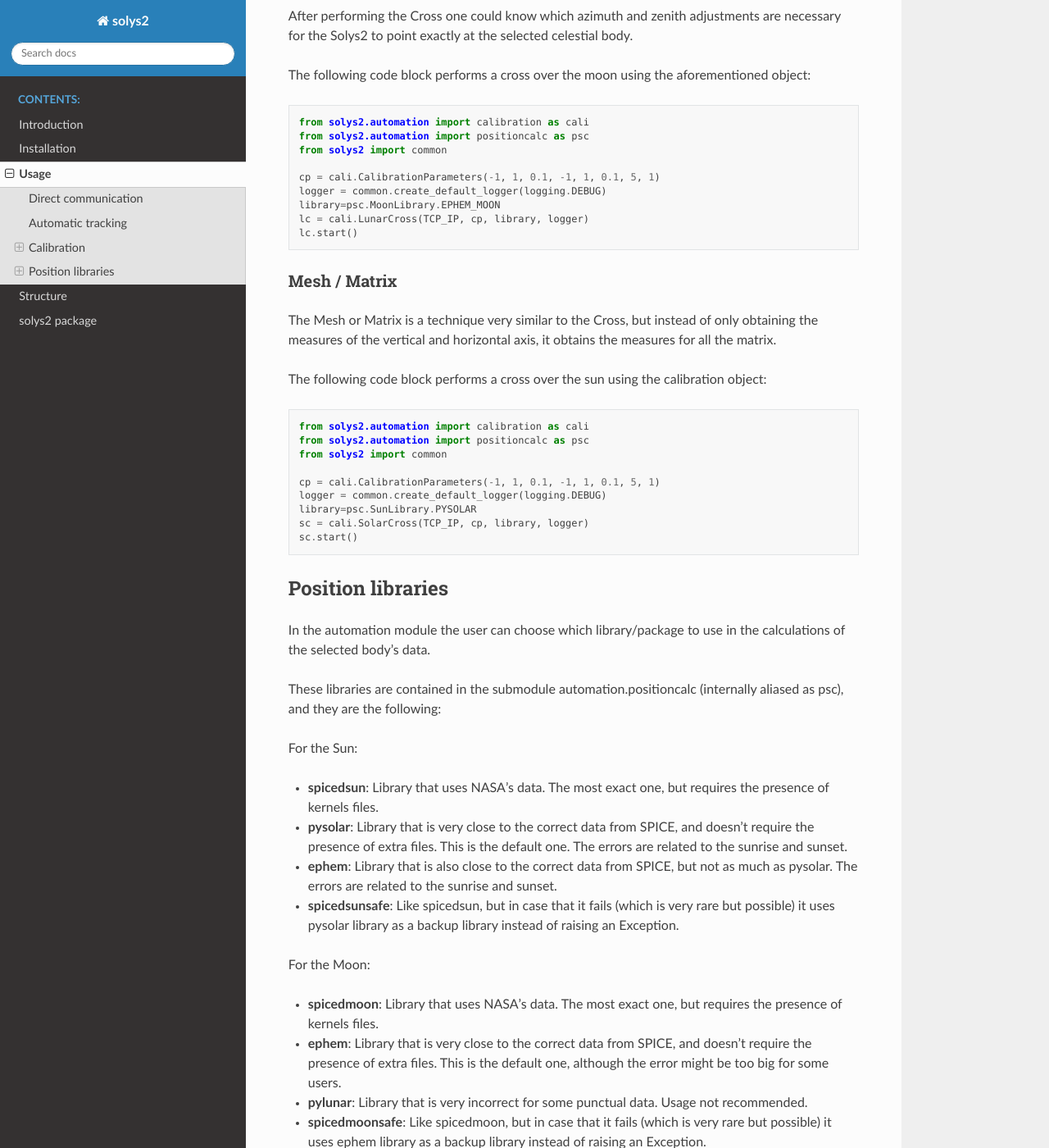
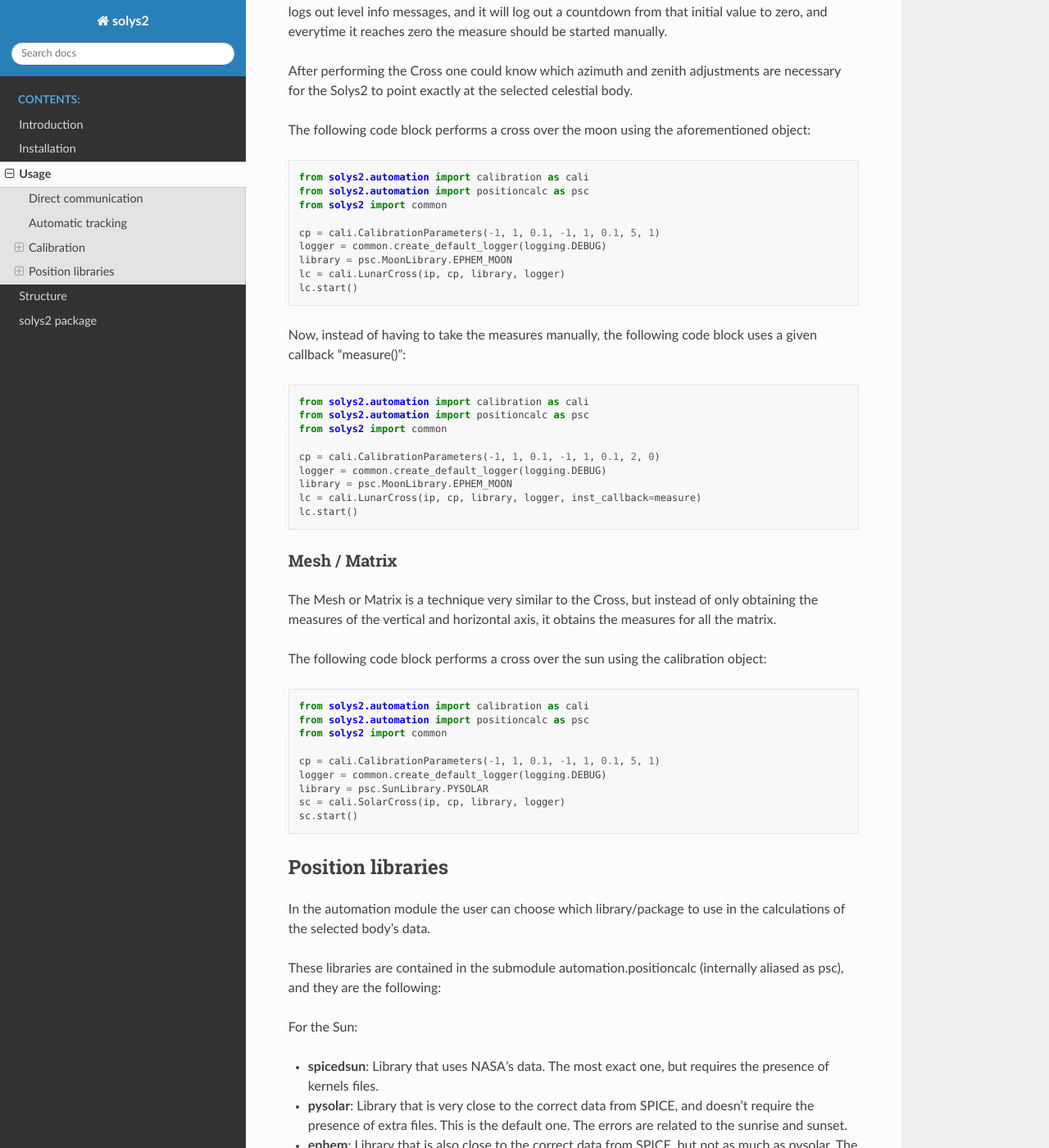
Before and after one commit to GOA-UVa/solys2, a Sphinx documentation site: the page built from docs/source/usage.md, in a window 1280 px wide and 1400 px high, scrolled down 1852 px. Shown: the whole window at 82% size. Built offline with Sphinx 7.4.7 and the Read the Docs theme 2.0.0, drawn with Linux system fonts in a browser that asks for light colours; some of the changed text lies outside the part shown.

````diff
--- a/docs/source/usage.md
+++ b/docs/source/usage.md
@@ -38,10 +38,14 @@ The following code block explains how to track the sun using the module.
 
 ```python
 from solys2.automation import autotrack
+from solys2.automation import positioncalc as psc
+from solys2 import common
+import logging
 
+logger = common.create_default_logger(logging.DEBUG)
 # Track the sun, sending a new position each 15 seconds, and logging the
-# information (movements, etc) to a file called "solys.log"
-st = autotrack.SunTracker(ip, 15, port, password, True, "solys.log")
+# information (movements, etc) to stdout.
+st = aut.SunTracker(ip, 15, port, password, logger, psc.SunLibrary.PYSOLAR)
 
 # Start tracking
 st.start()
@@ -93,8 +97,23 @@ from solys2 import common
 
 cp = cali.CalibrationParameters(-1, 1, 0.1, -1, 1, 0.1, 5, 1)
 logger = common.create_default_logger(logging.DEBUG)
-library=psc.MoonLibrary.EPHEM_MOON
-lc = cali.LunarCross(TCP_IP, cp, library, logger)
+library = psc.MoonLibrary.EPHEM_MOON
+lc = cali.LunarCross(ip, cp, library, logger)
+lc.start()
+```
+
+Now, instead of having to take the measures manually, the following code block uses a
+given callback "measure()":
+
+```python
+from solys2.automation import calibration as cali
+from solys2.automation import positioncalc as psc
+from solys2 import common
+
+cp = cali.CalibrationParameters(-1, 1, 0.1, -1, 1, 0.1, 2, 0)
+logger = common.create_default_logger(logging.DEBUG)
+library = psc.MoonLibrary.EPHEM_MOON
+lc = cali.LunarCross(ip, cp, library, logger, inst_callback=measure)
 lc.start()
 ```
 
@@ -113,8 +132,8 @@ from solys2 import common
 
 cp = cali.CalibrationParameters(-1, 1, 0.1, -1, 1, 0.1, 5, 1)
 logger = common.create_default_logger(logging.DEBUG)
-library=psc.SunLibrary.PYSOLAR
-sc = cali.SolarCross(TCP_IP, cp, library, logger)
+library = psc.SunLibrary.PYSOLAR
+sc = cali.SolarCross(ip, cp, library, logger)
 sc.start()
 ```
 
````
Also changed, not shown: README.md (+12 -8 lines).
